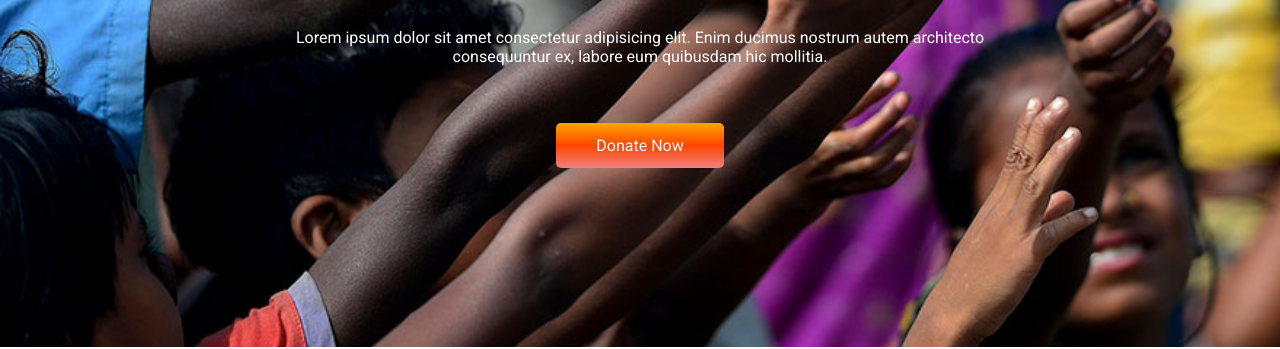
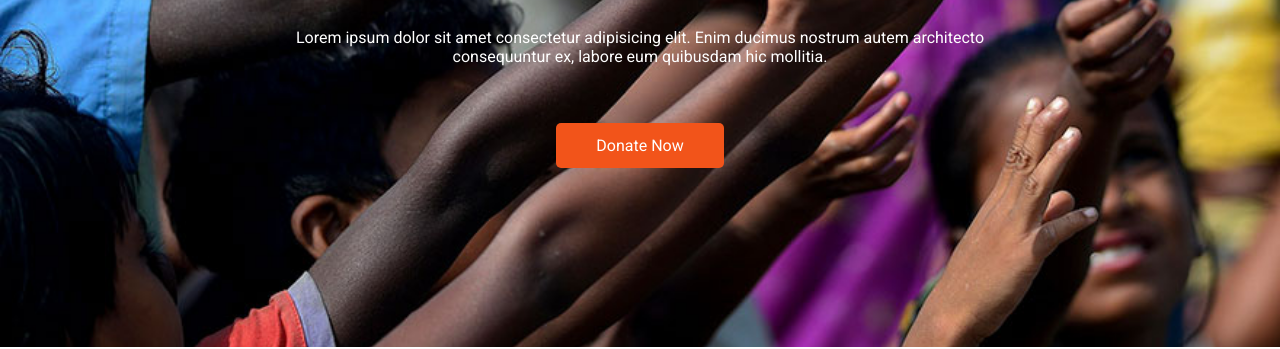
Before and after one commit to sadikulislamsifat/first-assignment, a plain HTML site: page index.html in a window 1280 px wide. Shown: the part 453-802 px from the top of the page. Drawn offline with Linux system fonts and the light colour scheme; a web font is replaced by a local one.

Commit message:
nine commit

```diff
--- a/style.css
+++ b/style.css
@@ -41,9 +41,10 @@ h2{
 }
 .btn{
     text-decoration: none;
-    background-image: linear-gradient( orange , orangered ,lightcoral );
+    background-color: rgb(242, 84, 26);
     padding: 13px 40px;
     border-radius: 5px;
+    font-weight: 550;
     color: #fff;
 
 }
@@ -56,7 +57,7 @@ h2{
     width: 100%;
     height: 80vh;
     display: flex;
-    /* align-items: center;  */
+
     justify-content: center;
     text-align: center;
 }
@@ -118,8 +119,11 @@ h2{
 
 
 
+/* donate section end here */
 
-/* donate section end here */
+
+
+
 
 /* donate plan start from here */
 
@@ -176,6 +180,13 @@ h2{
 
 
 /* donate plan end here */
+
+
+
+
+
+
+
 
 
 .help-container{
@@ -299,6 +310,12 @@ hr{
     border-bottom-right-radius: 5px;
 }
 
+
+/* footer start from here */
+
+
+
+
 footer{
     width: 100%;
     height: 25vh;
```
Also changed, not shown: index.html (+43 -1 lines).
